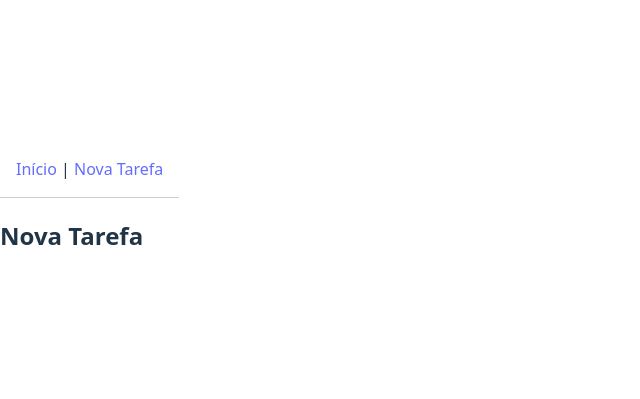
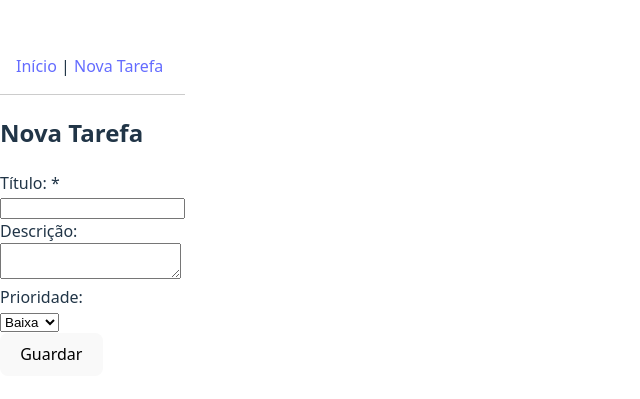
Before and after one commit to nfeeder/Lab-React-Gestor-de-Tarefas, a React (Vite) app in the folder gestor-de-tarefas/: page /nova in a window 1280 px wide. Shown: the part 193-592 px from the top of the page, without its empty margins (0-640 px from the left). Built offline with nearby package versions, Linux system fonts and the light colour scheme.

Commit message:
Form new task

```diff
--- /dev/null
+++ b/gestor-de-tarefas/src/components/TaskForm.jsx
@@ -0,0 +1,48 @@
+import { useState } from 'react';
+
+function TaskForm({ onSubmit, initialData = {} }) {
+  const [title, setTitle] = useState(initialData.title || '');
+  const [description, setDescription] = useState(initialData.description || '');
+  const [priority, setPriority] = useState(initialData.priority || 'baixa');
+
+  const handleSubmit = (e) => {
+    e.preventDefault();
+    if (!title.trim()) return alert('O título é obrigatório.');
+    onSubmit({ title, description, priority });
+  };
+
+  return (
+    <form onSubmit={handleSubmit}>
+      <div>
+        <label>Título: *</label><br />
+        <input
+          type="text"
+          value={title}
+          onChange={(e) => setTitle(e.target.value)}
+          required
+        />
+      </div>
+      <div>
+        <label>Descrição:</label><br />
+        <textarea
+          value={description}
+          onChange={(e) => setDescription(e.target.value)}
+        />
+      </div>
+      <div>
+        <label>Prioridade:</label><br />
+        <select
+          value={priority}
+          onChange={(e) => setPriority(e.target.value)}
+        >
+          <option value="baixa">Baixa</option>
+          <option value="média">Média</option>
+          <option value="alta">Alta</option>
+        </select>
+      </div>
+      <button type="submit">Guardar</button>
+    </form>
+  );
+}
+
+export default TaskForm;
--- a/gestor-de-tarefas/src/pages/NewTask.jsx
+++ b/gestor-de-tarefas/src/pages/NewTask.jsx
@@ -1,4 +1,25 @@
+import TaskForm from '../components/TaskForm';
+import api from '../services/api';
+import { useNavigate } from 'react-router-dom';
+
 function NewTask() {
-    return <h2>Nova Tarefa</h2>;
-  }
-  export default NewTask;
+  const navigate = useNavigate();
+
+  const createTask = async (taskData) => {
+    try {
+      await api.post('/tasks', { ...taskData, done: false });
+      navigate('/');
+    } catch (err) {
+      console.error('Erro ao criar tarefa:', err);
+    }
+  };
+
+  return (
+    <div>
+      <h2>Nova Tarefa</h2>
+      <TaskForm onSubmit={createTask} />
+    </div>
+  );
+}
+
+export default NewTask;
```
Also changed, not shown: gestor-de-tarefas/dataBase.json (+8 -1 lines).
